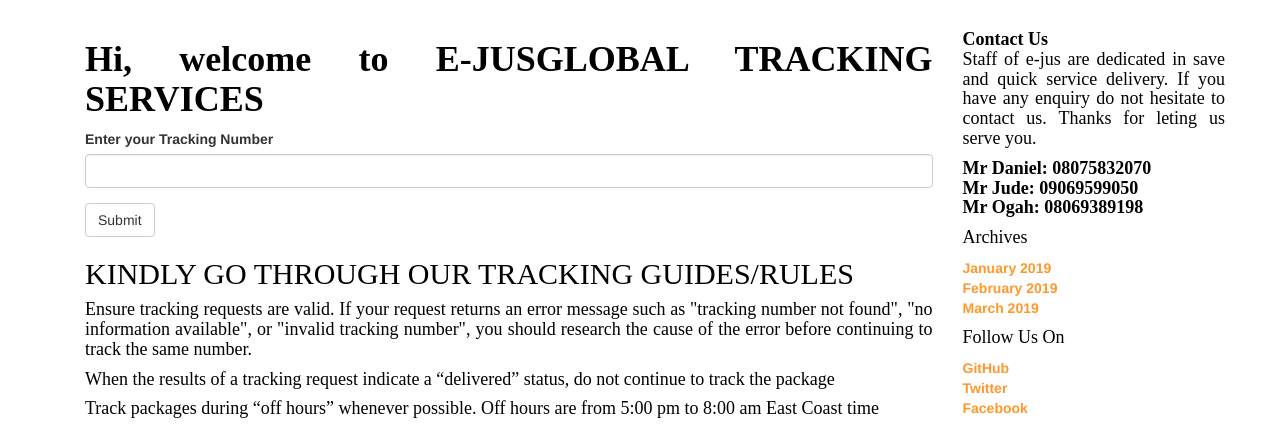
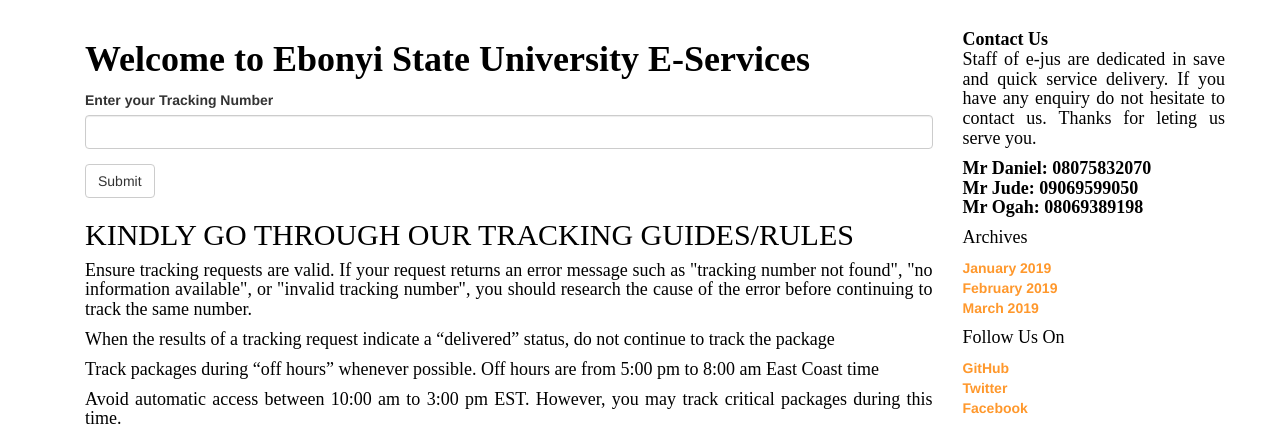
Before and after one commit to ogahozy/ups_api, a Flask app: page / in a window 1280 px wide. Shown: the part 52-479 px from the top of the page. Run offline with Flask 2, Linux system fonts and the light colour scheme; some libraries are stand-ins or nearby versions.

Commit message:
Update track.html

```diff
--- a/app/templates/track.html
+++ b/app/templates/track.html
@@ -21,7 +21,7 @@
 {% endblock %}
 
 {% block app_content %}
-  <h1><b>Hi, welcome to E-JUSGLOBAL TRACKING SERVICES</h1></b>
+  <h1><b>Welcome to Ebonyi State University E-Services</h1></b>
 
   <form  method="POST" action="{{url_for('main.results')}}">
            {{ form.csrf_token }}
```
